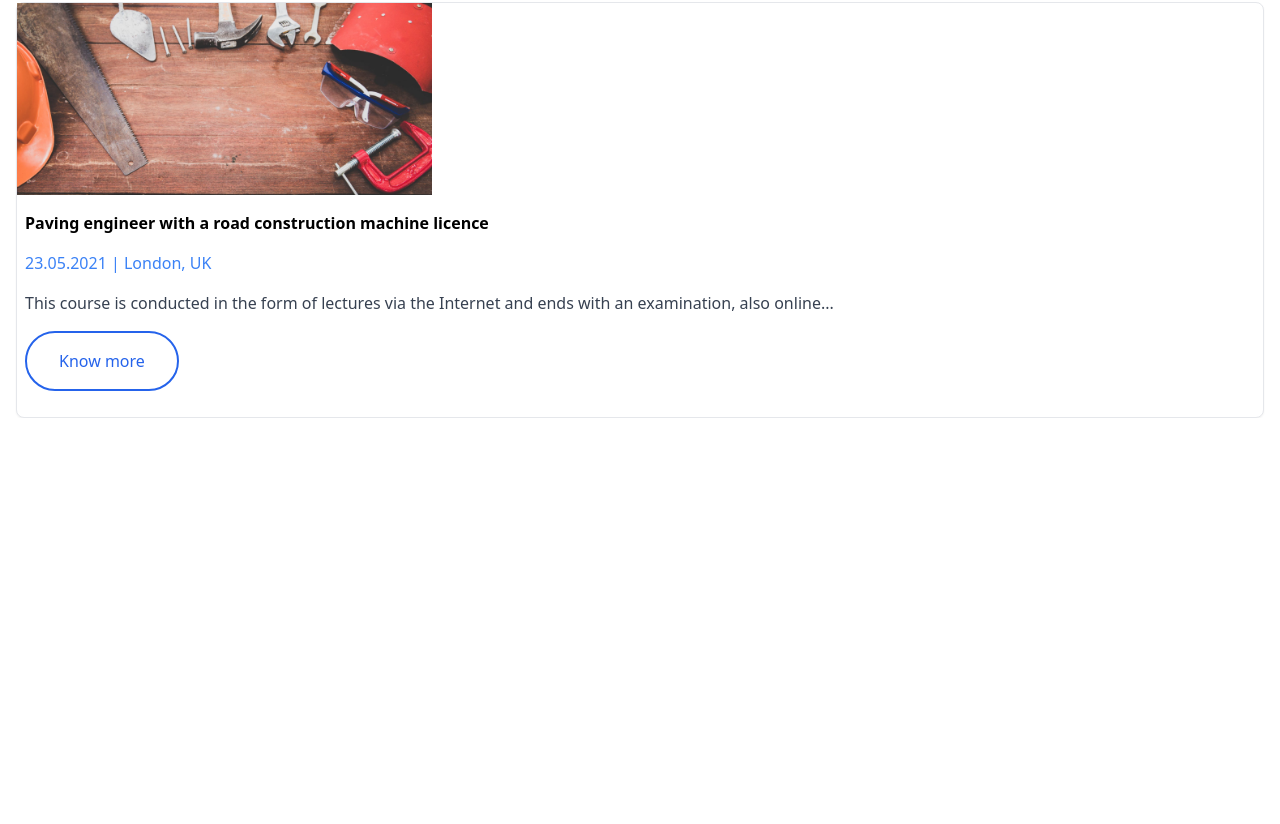
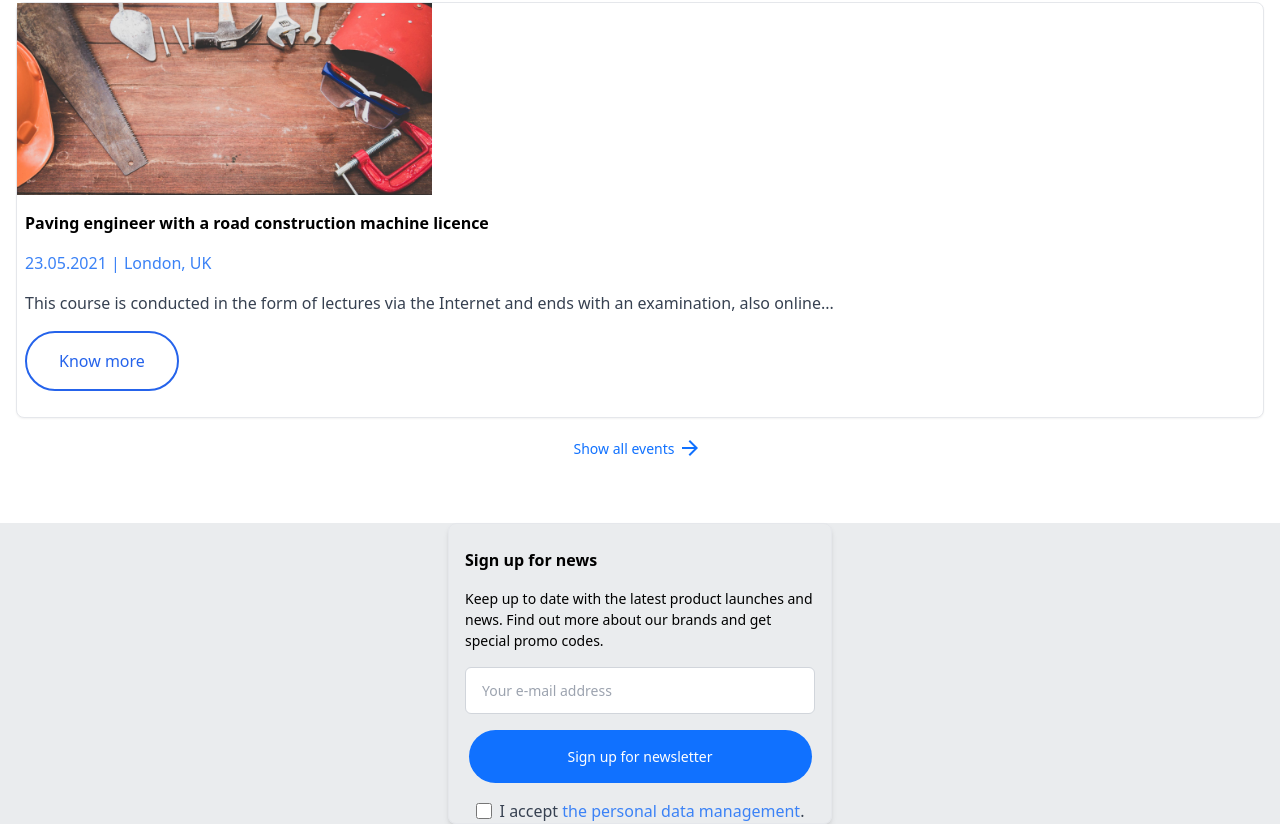
Before and after one commit to darshanbajgain/commerce-booster, a React (Vite) app: page / in a window 1280 px wide. Shown: the part 9563-10387 px from the top of the page. Before the commit the page ends 9981 px from the top, so only its background shows below. Built offline with nearby package versions, Linux system fonts and the light colour scheme.

Commit message:
feat: footer added and footer sign up card added

```diff
--- a/src/App.jsx
+++ b/src/App.jsx
@@ -2,6 +2,7 @@ import AdBoxes from "./component/AdBoxes/AdBoxes";
 import AdvertiseBox from "./component/AdvertiseBox/AdvertiseBox";
 import AdvertiseMiddleBox from "./component/AdvertiseBoxMiddle/AdvertiseMiddleBox";
 import EventsComponent from "./component/EventSection/EventsComponent";
+import Footer from "./component/Footer/Footer";
 import Header from "./component/Header/Header";
 import HintSection from "./component/HintSection/HintSection";
 import RecommendedCategory from "./component/RecommendedCategory/RecommendedCategory";
@@ -20,7 +21,7 @@ export default function App() {
       <AdBoxes />
       <ShippingDeliveryUI />
       <EventsComponent />
-
+      <Footer />
     </div>
   )
 }
--- a/src/component/EventSection/EventsComponent.jsx
+++ b/src/component/EventSection/EventsComponent.jsx
@@ -1,11 +1,13 @@
 import EventsCards from "./EventsCards"
+import CommonLink from "../CommonLink/CommonLink"
 import ecCourse from "../../assets/events_assets/electriancourse.png"
 import interiorDesign from "../../assets/events_assets/interiordesign.png"
 import paveEng from "../../assets/events_assets/paveengineering.png"
 import autoCAD from "../../assets/events_assets/autocad.png"
 
+const EventsComponent = () => {
 
-const EventsComponent = () => {
+    const messageLinkName = "Show all events"
 
     const events = [
         {
@@ -49,6 +51,9 @@ const EventsComponent = () => {
                     ))
                 }
             </div>
+            <div className="mt-1">
+                <CommonLink message={messageLinkName} />
+            </div>
         </div>
     )
 }
--- /dev/null
+++ b/src/component/Footer/Footer.jsx
@@ -0,0 +1,11 @@
+import SignUpCard from "./SignUpCard"
+
+const Footer = () => {
+  return (
+    <div className="mt-[64px] bg-bgForSeacrchBorder">
+        <SignUpCard />
+    </div>
+  )
+}
+
+export default Footer
--- /dev/null
+++ b/src/component/Footer/SignUpCard.jsx
@@ -0,0 +1,36 @@
+const SignUpCard = () => {
+    return (
+        <div className="max-w-sm mx-auto border border-gray-200 rounded-lg shadow-md">
+            <h2 className="text-[16px] font-bold mx-4 mt-6">Sign up for news</h2>
+            <p className="text-[14px] m-4">
+                Keep up to date with the latest product launches and news. Find out more about our brands and get special promo codes.
+            </p>
+            <div className="m-4">
+                <input
+                    type="email"
+                    placeholder="Your e-mail address"
+                    className="w-full text-[14px] px-4 py-3 border border-gray-300 rounded-md focus:outline-none"
+                />
+            </div>
+            <div className="flex flex-col items-center">
+
+                <button className=" w-[343px] text-[14px] rounded-full bg-bgForOrderBtn text-white px-8 py-4 hover:bg-blue-900 mx-4">
+                    Sign up for newsletter
+                </button>
+                <div className="mt-4 flex items-center flex-row">
+                    <input
+                        type="checkbox"
+                        id="data-management"
+                        className="h-4 w-4 text-purple-600 focus:ring-purple-500 border-gray-300 rounded"
+                    />
+                    <label htmlFor="data-management" className="ml-2 text-gray-700">
+                        I accept <a href="#" className="text-blue-500 hover:underline">the personal data management</a>.
+                    </label>
+                </div>
+
+            </div>
+        </div>
+    );
+};
+
+export default SignUpCard;
```
Lines whose indentation alone changed are shown as unchanged.
